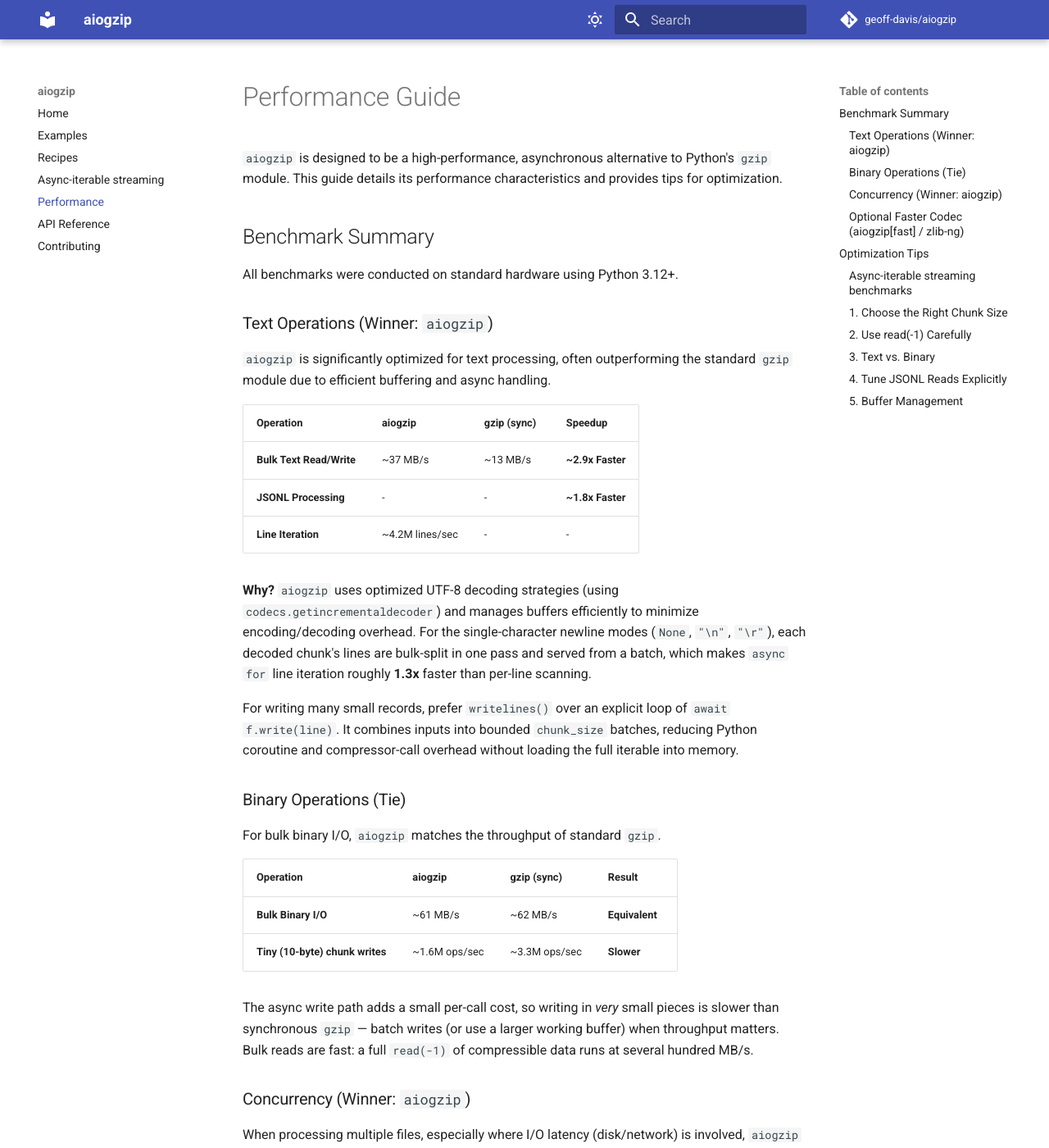
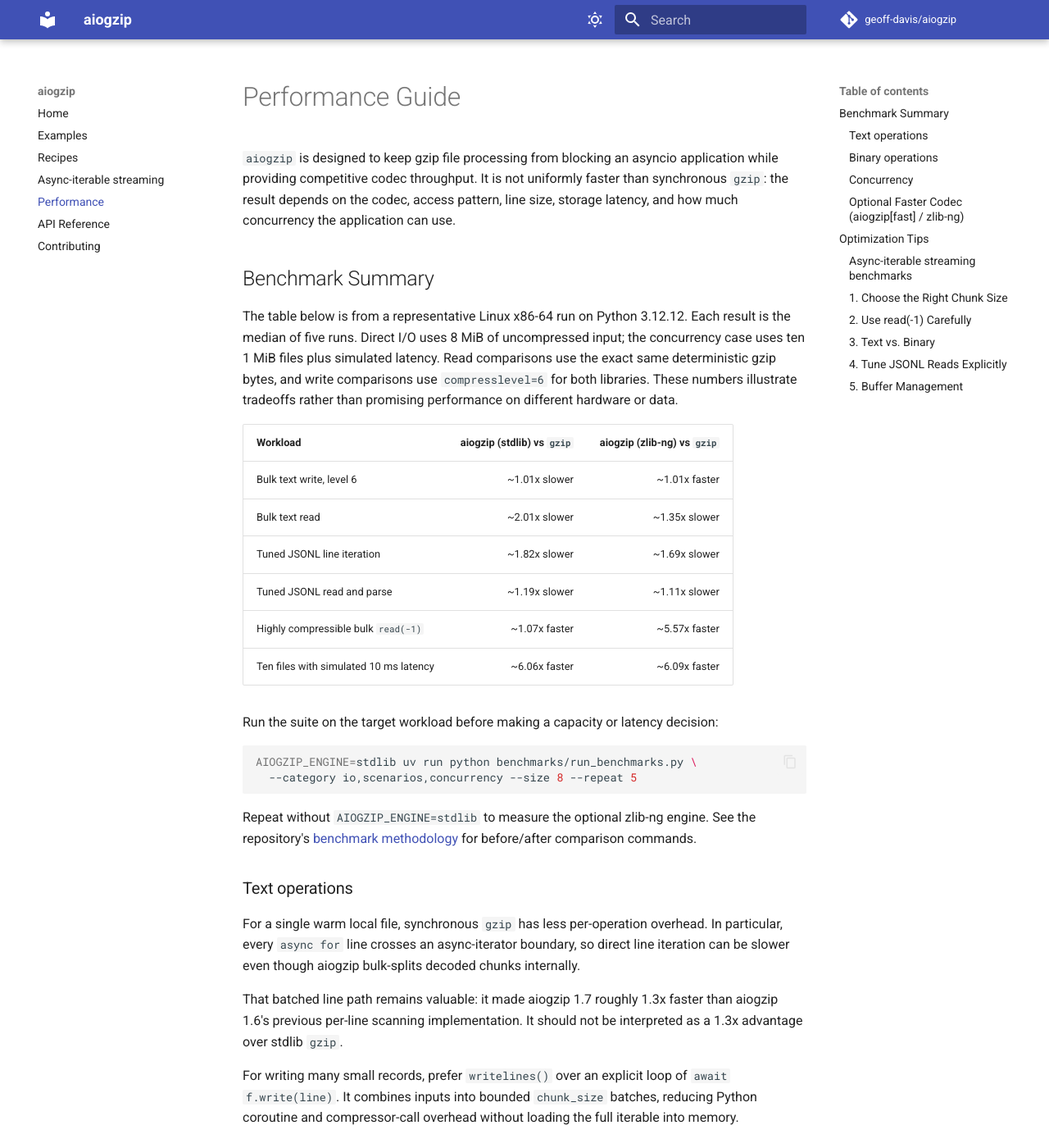
Before and after one commit to geoff-davis/aiogzip, an MkDocs documentation site: the page built from docs/performance.md, in a window 1280 px wide and 1400 px high. Shown: the whole window at 82% size. Built offline with MkDocs 1.6.1 and Material for MkDocs 9.7.7, drawn with Linux system fonts in a browser that asks for light colours; comment, search, counter and statistics services are not loaded; some of the changed text lies outside the part shown.

Commit message:
Correct benchmark comparisons and performance claims

````diff
--- a/docs/performance.md
+++ b/docs/performance.md
@@ -1,47 +1,80 @@
 # Performance Guide
 
-`aiogzip` is designed to be a high-performance, asynchronous alternative to Python's `gzip` module. This guide details its performance characteristics and provides tips for optimization.
+`aiogzip` is designed to keep gzip file processing from blocking an asyncio
+application while providing competitive codec throughput. It is not uniformly
+faster than synchronous `gzip`: the result depends on the codec, access pattern,
+line size, storage latency, and how much concurrency the application can use.
 
 ## Benchmark Summary
 
-All benchmarks were conducted on standard hardware using Python 3.12+.
+The table below is from a representative Linux x86-64 run on Python 3.12.12.
+Each result is the median of five runs. Direct I/O uses 8 MiB of uncompressed
+input; the concurrency case uses ten 1 MiB files plus simulated latency. Read
+comparisons use the exact same deterministic gzip bytes, and write comparisons
+use `compresslevel=6` for both libraries. These numbers illustrate tradeoffs
+rather than promising performance on different hardware or data.
 
-### Text Operations (Winner: `aiogzip`)
+| Workload | aiogzip (stdlib) vs `gzip` | aiogzip (zlib-ng) vs `gzip` |
+| --- | ---: | ---: |
+| Bulk text write, level 6 | ~1.01x slower | ~1.01x faster |
+| Bulk text read | ~2.01x slower | ~1.35x slower |
+| Tuned JSONL line iteration | ~1.82x slower | ~1.69x slower |
+| Tuned JSONL read and parse | ~1.19x slower | ~1.11x slower |
+| Highly compressible bulk `read(-1)` | ~1.07x faster | ~5.57x faster |
+| Ten files with simulated 10 ms latency | ~6.06x faster | ~6.09x faster |
 
-`aiogzip` is significantly optimized for text processing, often outperforming the standard `gzip` module due to efficient buffering and async handling.
+Run the suite on the target workload before making a capacity or latency
+decision:
 
-| Operation | aiogzip | gzip (sync) | Speedup |
-|-----------|---------|-------------|---------|
-| **Bulk Text Read/Write** | ~37 MB/s | ~13 MB/s | **~2.9x Faster** |
-| **JSONL Processing** | - | - | **~1.8x Faster** |
-| **Line Iteration** | ~4.2M lines/sec | - | - |
+```bash
+AIOGZIP_ENGINE=stdlib uv run python benchmarks/run_benchmarks.py \
+  --category io,scenarios,concurrency --size 8 --repeat 5
+```
 
-**Why?** `aiogzip` uses optimized UTF-8 decoding strategies (using `codecs.getincrementaldecoder`) and manages buffers efficiently to minimize encoding/decoding overhead. For the single-character newline modes (`None`, `"\n"`, `"\r"`), each decoded chunk's lines are bulk-split in one pass and served from a batch, which makes `async for` line iteration roughly **1.3x** faster than per-line scanning.
+Repeat without `AIOGZIP_ENGINE=stdlib` to measure the optional zlib-ng engine.
+See the repository's
+[benchmark methodology](https://github.com/geoff-davis/aiogzip/tree/main/benchmarks)
+for before/after comparison commands.
+
+### Text operations
+
+For a single warm local file, synchronous `gzip` has less per-operation
+overhead. In particular, every `async for` line crosses an async-iterator
+boundary, so direct line iteration can be slower even though aiogzip bulk-splits
+decoded chunks internally.
+
+That batched line path remains valuable: it made aiogzip 1.7 roughly 1.3x
+faster than aiogzip 1.6's previous per-line scanning implementation. It should
+not be interpreted as a 1.3x advantage over stdlib `gzip`.
 
 For writing many small records, prefer `writelines()` over an explicit loop of
 `await f.write(line)`. It combines inputs into bounded `chunk_size` batches,
 reducing Python coroutine and compressor-call overhead without loading the full
 iterable into memory.
 
-### Binary Operations (Tie)
+### Binary operations
 
-For bulk binary I/O, `aiogzip` matches the throughput of standard `gzip`.
+Bulk binary I/O with stdlib zlib is close to `gzip`; many tiny awaited calls are
+slower. Whole-file reads of highly compressible input are where the optional
+zlib-ng engine can produce a substantial throughput gain.
 
-| Operation | aiogzip | gzip (sync) | Result |
-|-----------|---------|-------------|--------|
-| **Bulk Binary I/O** | ~61 MB/s | ~62 MB/s | **Equivalent** |
-| **Tiny (10-byte) chunk writes** | ~1.6M ops/sec | ~3.3M ops/sec | **Slower** |
+The async write path adds a per-call cost, so batch small writes when throughput
+matters. A full `read(-1)` is fastest when the output comfortably fits in
+memory; use incremental reads for large or untrusted data.
 
-The async write path adds a small per-call cost, so writing in *very* small pieces is slower than synchronous `gzip` — batch writes (or use a larger working buffer) when throughput matters. Bulk reads are fast: a full `read(-1)` of compressible data runs at several hundred MB/s.
+### Concurrency
 
-### Concurrency (Winner: `aiogzip`)
+Concurrency and event-loop responsiveness are aiogzip's primary advantages over
+calling synchronous `gzip` directly inside an async application.
 
-When processing multiple files, especially where I/O latency (disk/network) is involved, `aiogzip` shines by not blocking the event loop.
-
-- **Concurrent I/O (latency-bound)**: up to **~6x faster** than sequential synchronous processing when each file incurs I/O latency.
-- **Mixed read/write workload**: **~1.5x faster**.
+- A synthetic ten-file workload with 10 ms of simulated latency measured about
+  6x faster than sequential synchronous processing. The gain comes from
+  overlapping the delays; it is not a raw codec-speed comparison.
+- A five-operation mixed read/write workload measured about 1.6-1.8x faster in
+  the same run.
 - CPU-bound `zlib` work above a 256 KiB chunk is offloaded to a thread, so multiple streams compress/decompress in parallel instead of serializing on the loop.
-- Allows the main thread to remain responsive (e.g., for a web server) while processing heavy compression tasks.
+- Independent application tasks can continue while file or offloaded codec
+  work is pending.
 
 ### Optional Faster Codec (`aiogzip[fast]` / zlib-ng)
 
@@ -53,14 +86,16 @@ pip install "aiogzip[fast]"
 ```
 
 - **Decompression** uses zlib-ng automatically whenever it is installed. Its
-  output is **byte-identical** to stdlib `zlib`, so this is transparent. Measured
-  read-throughput gains range from ~**1.2-2x** on typical data to **~7-10x** on
-  highly compressible data and bulk `read(-1)`.
+  output is **byte-identical** to stdlib `zlib`, so this is transparent. In the
+  representative run above it made aiogzip's bulk text read about 1.46x faster
+  than aiogzip with stdlib zlib, and its highly compressible bulk `read(-1)`
+  about 5x faster. Gains depend strongly on the data and access pattern.
 - **Compression** stays on stdlib `zlib` by default, because zlib-ng's compressed
   *bytes* are not identical to stdlib's — installing the extra alone must not
-  change produced `.gz` output. Opt in per file with `fast_compress=True` for a
-  ~**1.2-1.5x** compression speedup; the output is valid gzip readable by any
-  decompressor, just not byte-for-byte identical to stdlib.
+  change produced `.gz` output. Opt in per file with `fast_compress=True` for
+  faster compression; the output is valid gzip readable by any decompressor,
+  just not byte-for-byte identical to stdlib. Measure the compression gain on
+  representative input rather than assuming a fixed multiplier.
 
   ```python
   async with AsyncGzipBinaryFile("out.gz", "wb", fast_compress=True) as f:
````
Also changed, not shown: CHANGELOG.md (+17 -0 lines), README.md (+37 -9 lines), benchmarks/README.md (+71 -18 lines), docs/contributing.md (+23 -0 lines), 6 other files.
